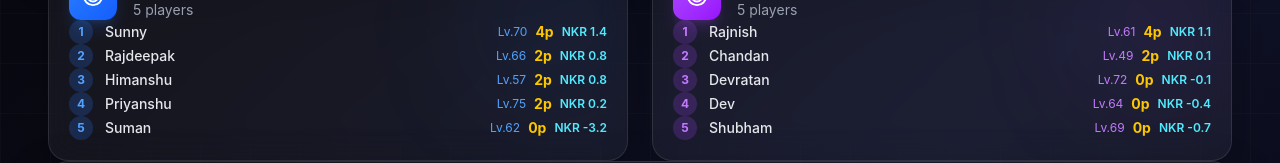
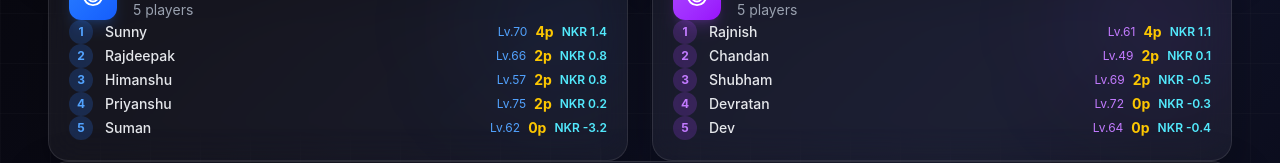
Before and after one commit to himanshu231204/ff-website, a React (Vite) app: page / in a window 1280 px wide. Shown: the part 637-800 px from the top of the page. Built offline with nearby package versions, Linux system fonts and the light colour scheme.

Commit message:
feat: Update match results for group B with new winner and kills

```diff
--- a/src/data/tournamentInput.js
+++ b/src/data/tournamentInput.js
@@ -115,7 +115,7 @@ export const matchResultsInput = {
     { id: 10, winner: null, kills: { Sunny: 0, Himanshu: 0 } },
   ],
   groupB: [
-    { id: 1, winner: null, kills: { Devratan: 0, Shubham: 0 } },
+    { id: 1, winner: 'Shubham', kills: { Devratan: 4, Shubham: 6} },
     { id: 2, winner: 'Rajnish', kills: { Dev: 4, Rajnish: 8 } },
     { id: 3, winner: 'Chandan', kills: { Chandan: 7, Devratan: 8 } },
     { id: 4, winner: null, kills: { Shubham: 0, Dev: 0 } },
```
